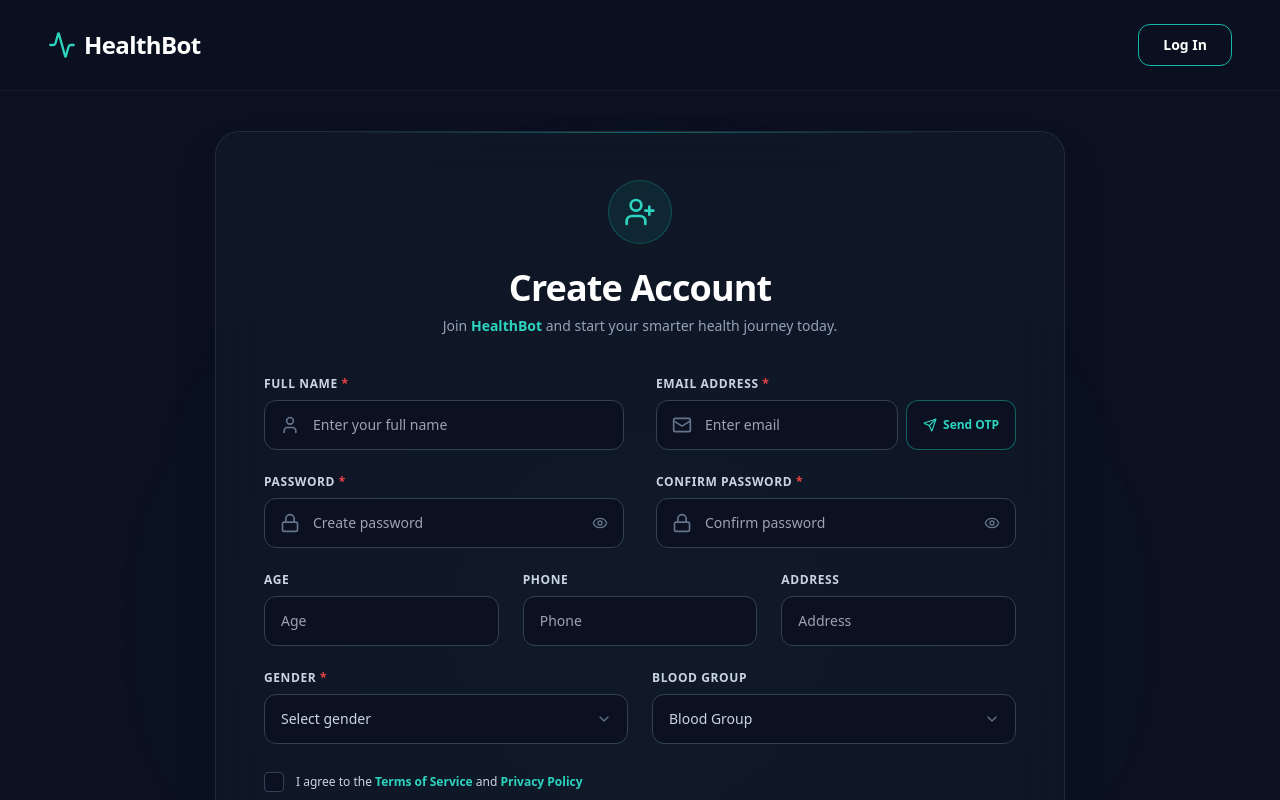
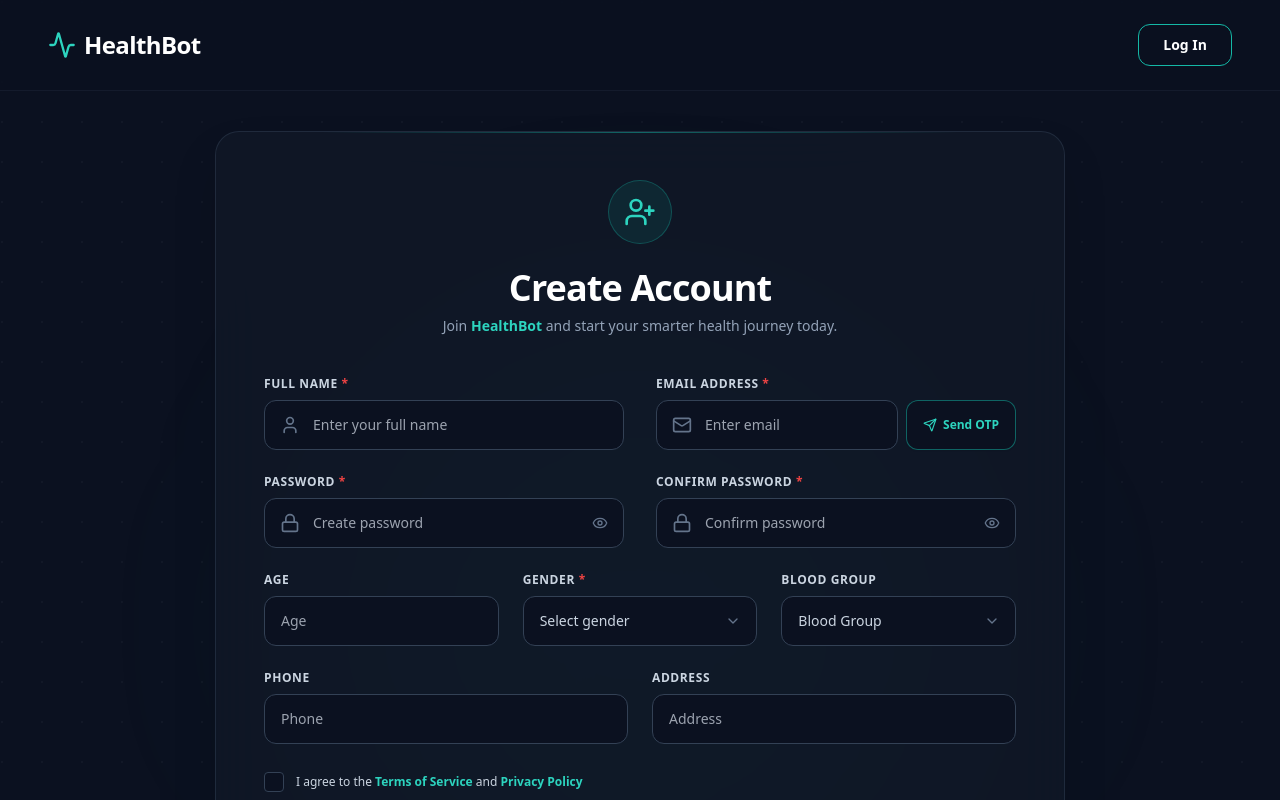
Before and after one commit to junaidnazeer/HealthBot-fullstack, a React (Create React App) app in the folder frontend/: page /register in a window 1280 px wide. Shown: the top 800 px of the page. Built offline with nearby package versions, Linux system fonts and the light colour scheme.

Commit message:
UI: Grouped Age, Gender, and Blood Group into a single 3-column row

```diff
--- a/frontend/src/pages/Register.js
+++ b/frontend/src/pages/Register.js
@@ -478,7 +478,7 @@ export default function Register() {
               </div>
             </div>
 
-            {/* Row 3: Age, Phone, Address */}
+            {/* Row 3: Age, Gender, Blood Group */}
             <div className="grid grid-cols-1 sm:grid-cols-3 gap-6">
               <div className="flex flex-col gap-2">
                 <label className="text-xs font-bold text-slate-300 uppercase tracking-wider">
@@ -488,41 +488,23 @@ export default function Register() {
                   type="number"
                   name="age"
                   placeholder="Age"
+                  min="1"
+                  max="120"
+                  onKeyDown={(e) => {
+                    if (
+                      e.key === "-" ||
+                      e.key === "+" ||
+                      e.key === "e" ||
+                      e.key === "E"
+                    ) {
+                      e.preventDefault();
+                    }
+                  }}
                   value={formData.age}
                   onChange={handleChange}
-                  className="w-full bg-[#0B1120] border border-slate-700 rounded-xl py-3.5 px-4 text-sm text-white focus:outline-none focus:border-teal-400 transition-all"
+                  className="w-full bg-[#0B1120] border border-slate-700 rounded-xl py-3.5 px-4 text-sm text-white focus:outline-none focus:border-teal-400 transition-all [appearance:textfield] [&::-webkit-outer-spin-button]:appearance-none [&::-webkit-inner-spin-button]:appearance-none"
                 />
               </div>
-              <div className="flex flex-col gap-2">
-                <label className="text-xs font-bold text-slate-300 uppercase tracking-wider">
-                  Phone
-                </label>
-                <input
-                  type="tel"
-                  name="phoneNumber"
-                  placeholder="Phone"
-                  value={formData.phoneNumber}
-                  onChange={handleChange}
-                  className="w-full bg-[#0B1120] border border-slate-700 rounded-xl py-3.5 px-4 text-sm text-white focus:outline-none focus:border-teal-400 transition-all"
-                />
-              </div>
-              <div className="flex flex-col gap-2">
-                <label className="text-xs font-bold text-slate-300 uppercase tracking-wider">
-                  Address
-                </label>
-                <input
-                  type="text"
-                  name="address"
-                  placeholder="Address"
-                  value={formData.address}
-                  onChange={handleChange}
-                  className="w-full bg-[#0B1120] border border-slate-700 rounded-xl py-3.5 px-4 text-sm text-white focus:outline-none focus:border-teal-400 transition-all"
-                />
-              </div>
-            </div>
-
-            {/* Row 4: Gender and Blood Group */}
-            <div className="grid grid-cols-1 sm:grid-cols-2 gap-6">
               <div className="flex flex-col gap-2">
                 <label className="text-xs font-bold text-slate-300 uppercase tracking-wider">
                   Gender <span className="text-red-500">*</span>
@@ -564,6 +546,36 @@ export default function Register() {
                   </select>
                   <ChevronDown className="absolute right-4 top-1/2 -translate-y-1/2 h-4 w-4 text-slate-500 pointer-events-none" />
                 </div>
+              </div>
+            </div>
+
+            {/* Row 4: Phone and Address */}
+            <div className="grid grid-cols-1 sm:grid-cols-2 gap-6">
+              <div className="flex flex-col gap-2">
+                <label className="text-xs font-bold text-slate-300 uppercase tracking-wider">
+                  Phone
+                </label>
+                <input
+                  type="tel"
+                  name="phoneNumber"
+                  placeholder="Phone"
+                  value={formData.phoneNumber}
+                  onChange={handleChange}
+                  className="w-full bg-[#0B1120] border border-slate-700 rounded-xl py-3.5 px-4 text-sm text-white focus:outline-none focus:border-teal-400 transition-all"
+                />
+              </div>
+              <div className="flex flex-col gap-2">
+                <label className="text-xs font-bold text-slate-300 uppercase tracking-wider">
+                  Address
+                </label>
+                <input
+                  type="text"
+                  name="address"
+                  placeholder="Address"
+                  value={formData.address}
+                  onChange={handleChange}
+                  className="w-full bg-[#0B1120] border border-slate-700 rounded-xl py-3.5 px-4 text-sm text-white focus:outline-none focus:border-teal-400 transition-all"
+                />
               </div>
             </div>
 
```
